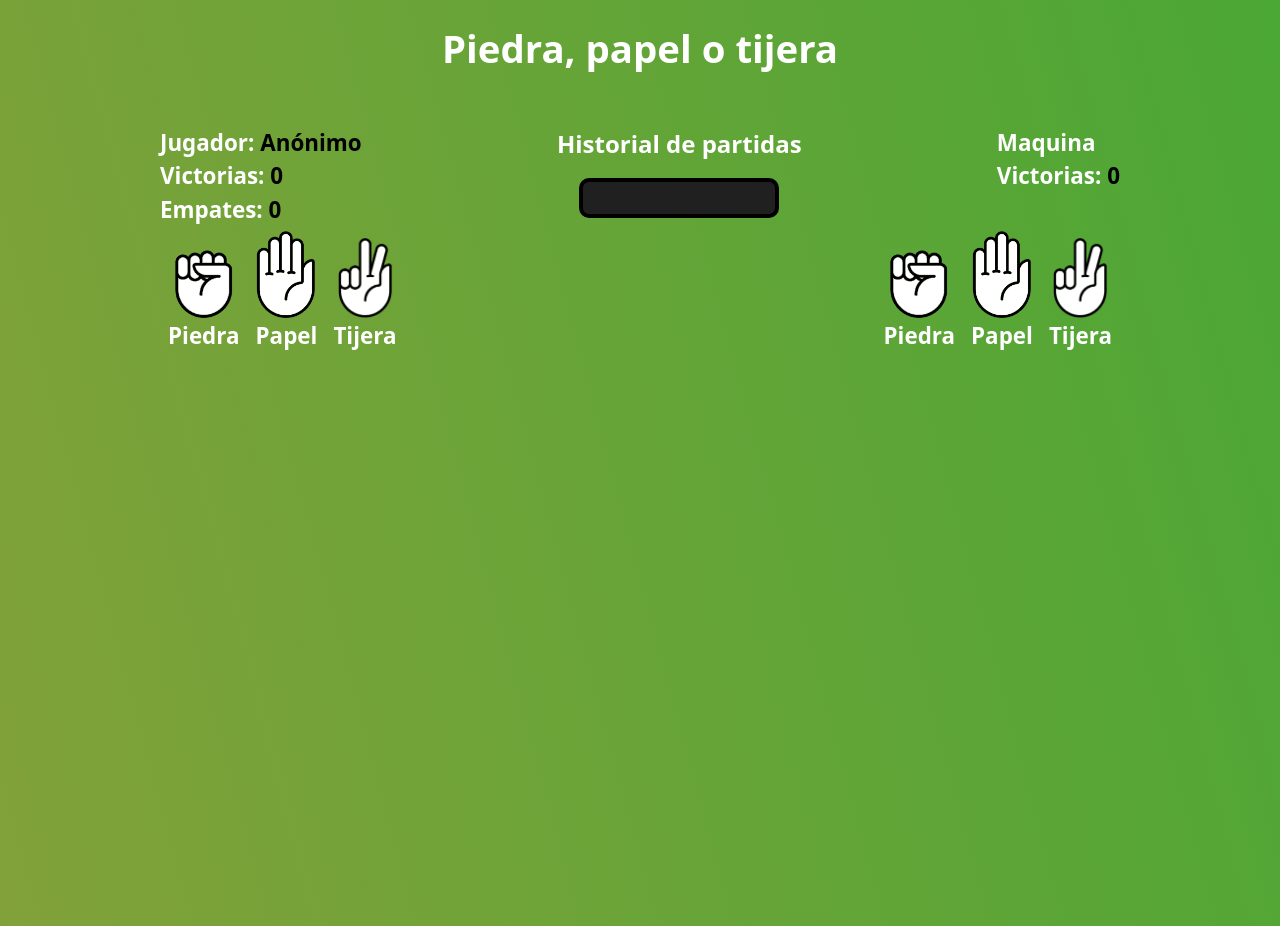
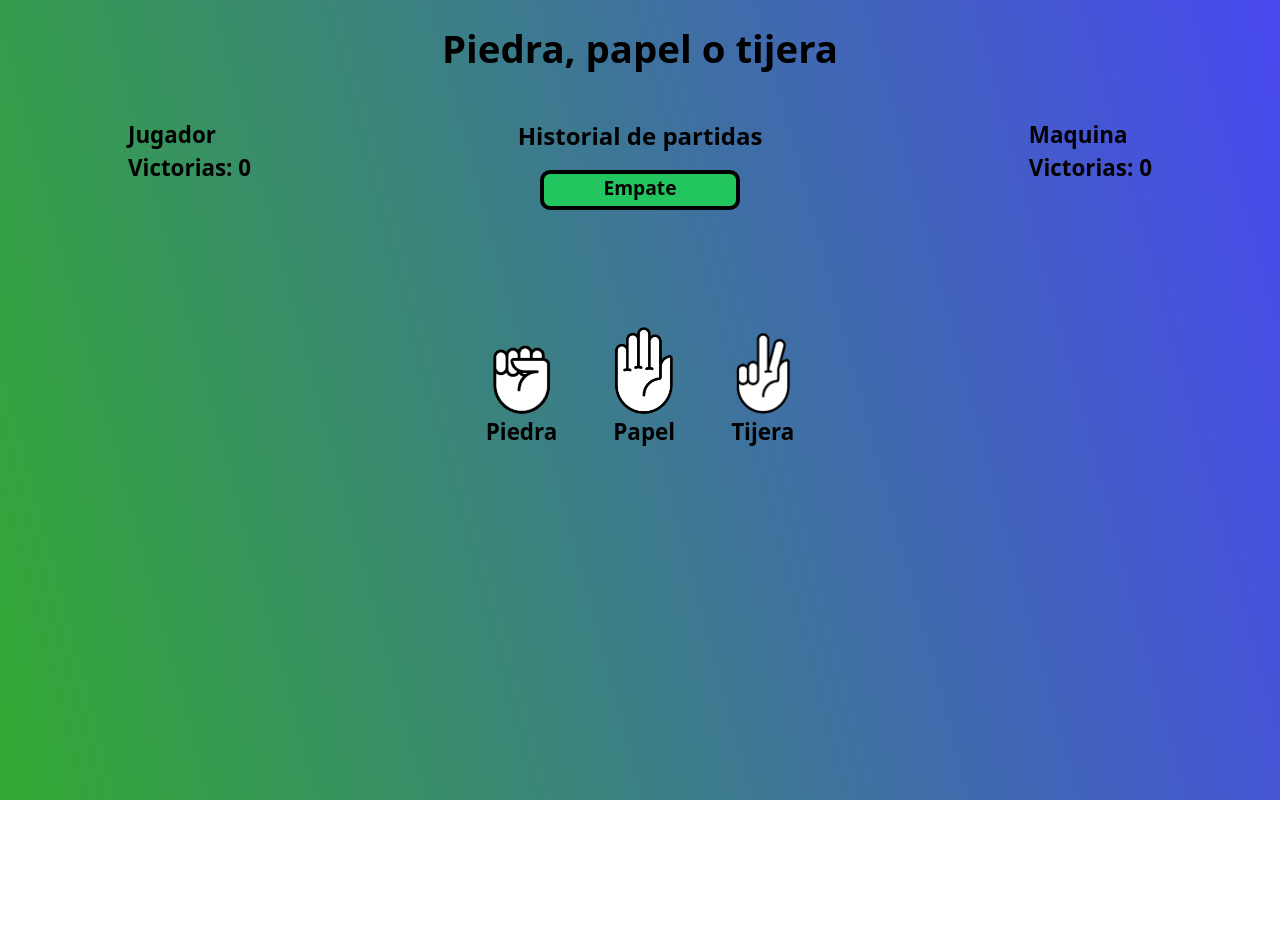
Before and after one commit to Habiesu/Piedra-papel-o-tijera, a plain HTML site: page index.html in a window 1280 px wide. Both pictures are taken after a click on the button "Piedra". After the commit the page ends 800 px from the top, so only its background shows below. Drawn offline with nearby package versions, Linux system fonts and the light colour scheme.

Commit message:
Update 1.0.0

```diff
--- a/index.html
+++ b/index.html
@@ -10,78 +10,54 @@
     <script src="https://cdn.tailwindcss.com"></script>
 </head>
 <body class="">
-
     <!-- Title -->
-
     <div class="flex justify-center pt-5">
         <h1 class="font-bold text-[2.4rem]">Piedra, papel o tijera</h1>
     </div>
 
     <!-- Acá están los datos del usuario y de la maquina -->
 
-    <div class="h-full mx-40">
-        <div class="flex justify-between mt-12">
+    <div class="mx-[128px] ">
+        <div class="flex justify-between mt-10">
+            <!-- Player Scoreboard -->
             <div id="player-info-container">
-                <p class="font-bold text-[1.4rem]">Jugador: <span class="text-[#000000]" id="player"></span></p>
-                <p class="font-bold text-[1.4rem]">Victorias: <span class="text-[#000000]" id="player-victories">0</span></p>
-                <p class="font-bold text-[1.4rem]">Empates: <span class="text-[#000000]" id="draw">0</span></p>
+                <p class="font-bold text-[1.4rem]">Jugador<span class="text-[#000000]" id="player"></span></p>
+                <p class="font-bold text-[1.4rem]">Victorias: <span class="text-[#000000]" id="player-victories"></span></p>
             </div>
-
+            <!-- Match history -->
             <div class="flex flex-col items-center">
                 <p class="text-[1.5rem] font-bold">Historial de partidas</p>
-                <div id="history" class="color-[#fff] border-[4px] border-[#000000] bg-[#202020] min-h-[40px] max-h-[300px] w-[200px] rounded-[10px] mt-4">
+                <div id="history" class="color-[#fff] border-[4px] border-[#000000] bg-green-500 min-h-[40px] max-h-[300px] w-[200px] rounded-[10px] mt-4"></div>
             </div>
-            </div>
-
+            <!-- Machine Scoreboard -->
             <div id="machine-info-container">
                 <p class="font-bold text-[1.4rem]">Maquina</p>
-                <p class="font-bold text-[1.4rem]">Victorias: <span class="text-[#000000]" id="machine-victories">0</span></p>
+                <p class="font-bold text-[1.4rem]">Victorias: <span class="text-[#000000]" id="machine-victories"></span></p>
             </div>
         </div>
 
         <!-- Botones -->
 
-        <div class=" flex justify-between ">
 
             <!-- Botones del jugador -->
-
-            <div class="flex items-end" id="player-buttons">
+        <div class="flex items-end justify-center relative gap-10 bottom-[-7rem]" id="player-buttons">
             <button onclick="opciones('piedra');" class="px-2 py-1 ">
-                    <img class="w-[30px] m-auto md:w-[60px]" src="./rock.png" alt="">
+                <img id="botton" class="w-[30px] m-auto md:w-[60px]" src="./rock.png" alt="">
                 <span class="text-[0.8rem] md:text-[1.4rem] font-bold">Piedra</span>
             </button>
             <button onclick="opciones('papel');" class=" px-2 py-1  ">
-                    <img class="w-[30px] m-auto md:w-[60px]" src="./paper.png" alt="">
+                <img id="botton" class="w-[30px] m-auto md:w-[60px]" src="./paper.png" alt="">
                 <span class="text-[0.8rem] md:text-[1.4rem] font-bold">Papel</span>
             </button>
             <button onclick="opciones('tijera');" class=" px-2 py-1  ">
-                    <img class="w-[30px] m-auto md:w-[60px]" src="./scissors.png" alt="">
+                <img id="botton" class="w-[30px] m-auto md:w-[60px]" src="./scissors.png" alt="">
                 <span class="text-[0.8rem] md:text-[1.4rem] font-bold">Tijera</span>
             </button>
         </div>
-
             <!-- Botones de la maquina -->
 
-            <div class="flex items-end" id="machine-buttons">
-                <button class="px-2 py-1 ">
-                    <img class="w-[30px] m-auto md:w-[60px]" src="./rock.png" alt="">
-                    <span class="text-[0.8rem] md:text-[1.4rem] font-bold">Piedra</span>
-                </button>
-                <button class=" px-2 py-1  ">
-                    <img class="w-[30px] m-auto md:w-[60px]" src="./paper.png" alt="">
-                    <span class="text-[0.8rem] md:text-[1.4rem] font-bold">Papel</span>
-                </button>
-                <button class=" px-2 py-1  ">
-                    <img class="w-[30px] m-auto md:w-[60px]" src="./scissors.png" alt="">
-                    <span class="text-[0.8rem] md:text-[1.4rem] font-bold">Tijera</span>
-                </button>
-            </div>
 
     </div>
-    </div>
-    <!-- Historial de partidas -->
-
-
 </body>
 <script src="./index.js"></script>
 </html>
--- a/index.js
+++ b/index.js
@@ -1,32 +1,27 @@
-var nombre = "";
 var usuario = "";
 var machine = "";
-var historial = [];
 
-nombre = ("Digite su usuario: ", "")
+//Variable del historial
+var historial = document.getElementById('history').innerHTML = [];
+
+// Variables del scoreboard
+
+var victories = document.getElementById('player-victories').innerHTML = 0;
+var defeats = document.getElementById('machine-victories').innerHTML = 0;
 
 
-if(nombre == ""){
-    document.getElementById("player").innerHTML= "Anónimo";
-}
-else{
-    document.getElementById("player").innerHTML = nombre;
-}
 
 function opciones(caracter){
-    let victories = 0;
-    let defeats = 0;
-
     function maquina(){
         machine = Math.floor(Math.random()*3);
     }
     maquina()
 
-    if (caracter === "piedra"){
+    if (caracter === 'piedra'){
         usuario = 0;
         juego(usuario);
     }
-    else if(caracter === "papel"){
+    else if(caracter === 'papel'){
         usuario = 1;
         juego(usuario);
     }
@@ -34,12 +29,47 @@ function opciones(caracter){
         usuario = 2;
         juego(usuario);
     }
+}
+    // La logica del scoreboard está mal, toca corregirla.
+function juego(caracter){
+    function resultado(valor,string){
+        valor = document.getElementById(string).innerHTML = contador + 1;
+    }
+    if (usuario === 0 && machine === 2){ // Primer caso
+        resultado(victories,'player-victories')
+        almacenarEnHistorial('Ganaste');
+    }
+    else if (usuario === 1 && machine === 0){ // Segundo caso
+        resultado(victories,'player-victories')
+        almacenarEnHistorial('Ganaste');
+    }
+    else if (usuario === 2 && machine === 1){// Tercer caso
+        resultado(victories,'player-victories')
+        almacenarEnHistorial('Ganaste');
+    }
+    else if  (usuario === machine){// Cuarto caso
+        almacenarEnHistorial('Empate');
+    }
+    else{ // Quinto caso
+        resultado('machine-victories', defeats);
+        almacenarEnHistorial('Perdiste');
+    }
+
+    console.log(victories)
+
+    function almacenarEnHistorial(result){
+        if (historial.length < 5){
+            historial.push(result);
+            let añadir = document.createElement('p');
+            añadir.innerHTML = result;
+            añadir.style = "color:black;font-size:1.2rem;display:flex;justify-content:center;color:black;font-weight:bold";
+            document.getElementById('history').appendChild(añadir);
+        }
+        else{
+            alert('El juego ha terminado');
+        }
+    }
+}
 
 
-
-
-
-}
-function logica(caracter) {
-
-}
+//historial.shift()
--- a/styles/styles.css
+++ b/styles/styles.css
@@ -2,17 +2,24 @@
     margin: 0;
     padding: 0;
     box-sizing: border-box;
-    color: #fff;
+    color: #000000;
 }
 
 body{
-    animation: gradiant 10s ease infinite;
-    background: linear-gradient(75deg, rgb(158, 158, 61), rgb(50, 170, 50), rgb(72, 72, 240));
-    background-size: 400% 400%;
+    background: linear-gradient(75deg, rgb(50, 170, 50), rgb(72, 72, 240));
     height: 100vh;
 }
 
-@keyframes gradiant {
+@keyframes crecer{
+    100%{width: 3rem;}
+}
+
+#botton:hover{
+    animation: crecer 1s ease ;
+}
+
+
+/* @keyframes gradiant {
     0% {
         background-position: 0% 50%;
     }
@@ -22,4 +29,9 @@ body{
     100% {
         background-position: 0% 50%;
     }
-}
+} */
+/*  linear-gradient(75deg, rgb(50, 170, 50), rgb(72, 72, 240));
+    animation: gradiant 10s ease infinite;
+    background-size: 400% 400%;
+    height: 100vh;
+*/
```
Also changed, not shown: respaldo.js (+14 -0 lines). Lines whose indentation alone changed are shown as unchanged.
